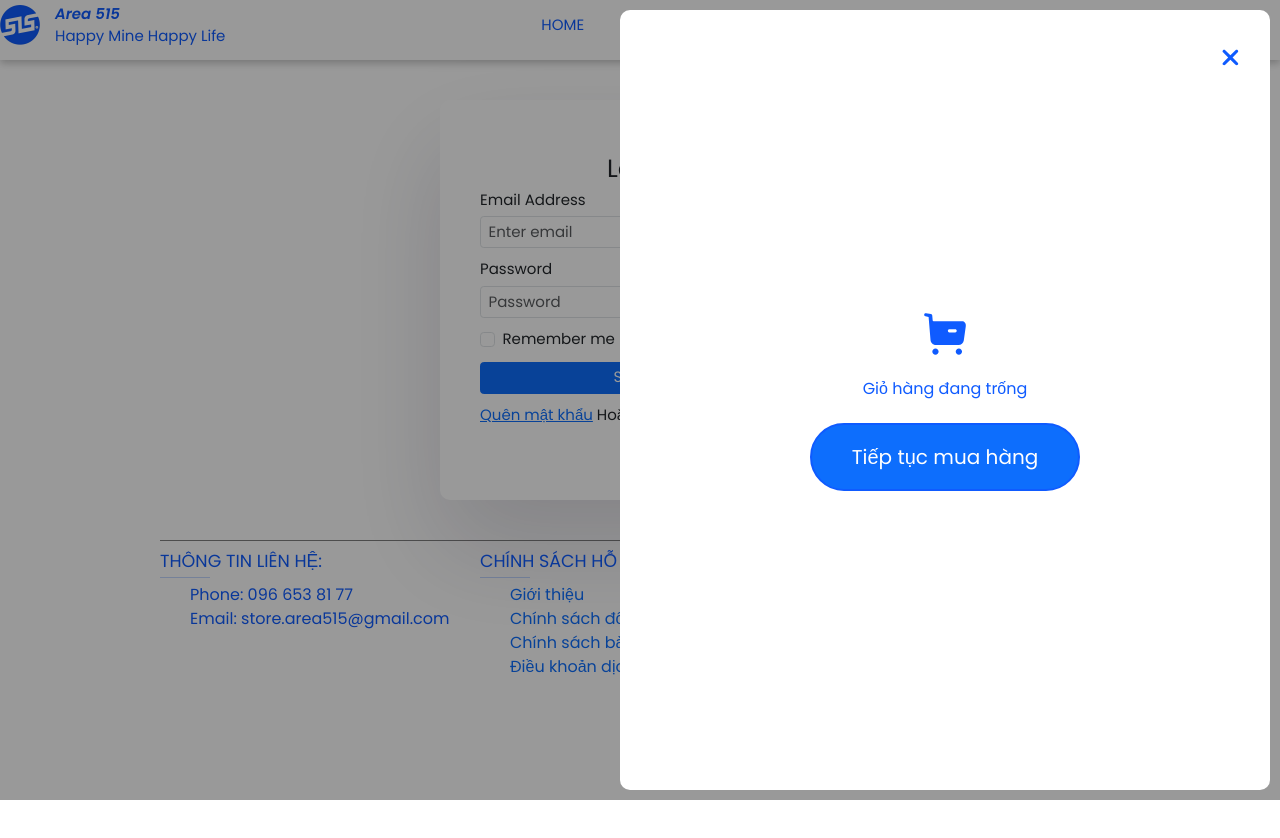
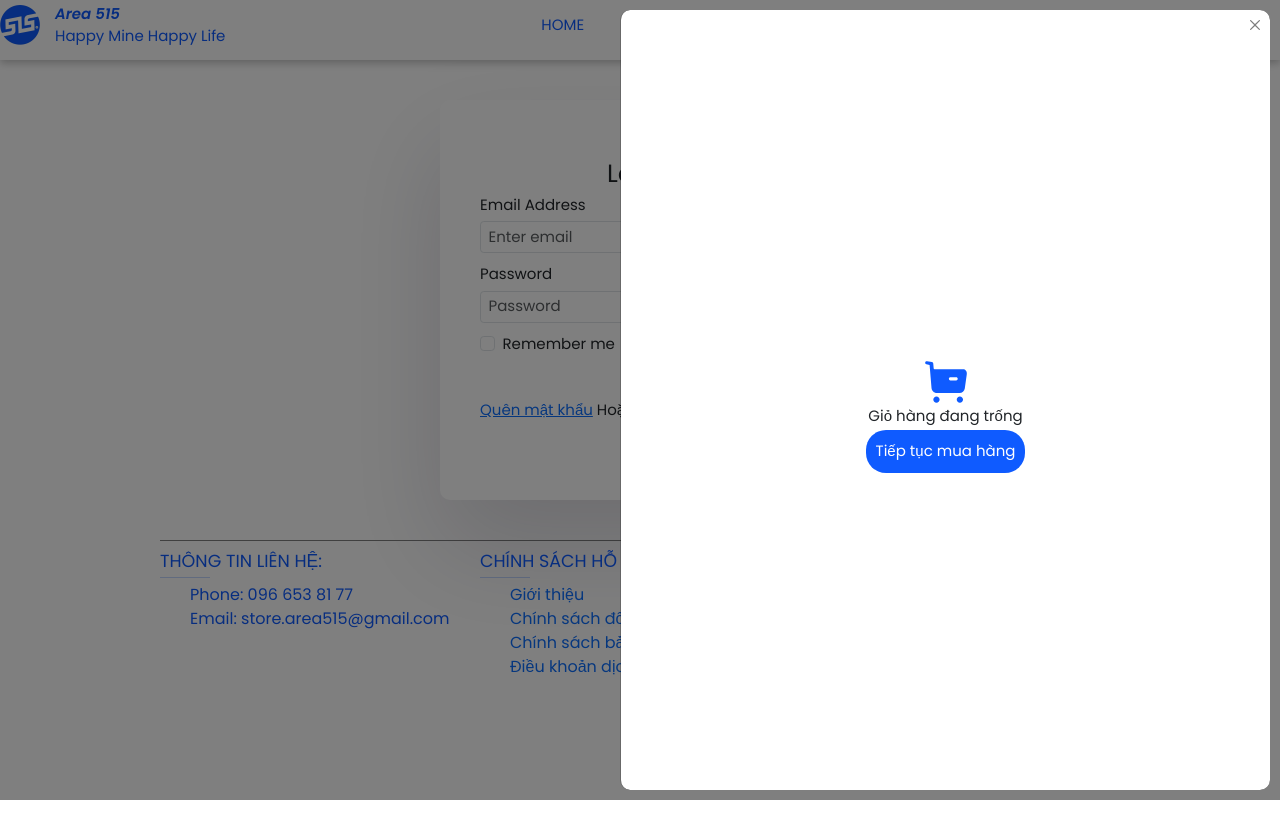
Before and after one commit to ttnhan2121/react, a React (Create React App) app: page /login in a window 1280 px wide. Both pictures are taken after a click on the button 1255 px from the left and 25 px from the top of the page. Built offline with nearby package versions, Linux system fonts and the light colour scheme.

Commit message:
cart-react and modal quickview

```diff
--- a/package.json
+++ b/package.json
@@ -12,6 +12,7 @@
     "@testing-library/react": "^13.4.0",
     "@testing-library/user-event": "^13.5.0",
     "bootstrap": "^5.3.2",
+    "express": "^4.18.2",
     "react": "^18.2.0",
     "react-bootstrap": "^2.8.0",
     "react-dom": "^18.2.0",
--- a/src/App.css
+++ b/src/App.css
@@ -44,3 +44,6 @@ a{
 li{
     list-style: none;
 }
+.modal-backdrop{
+    cursor: url('assets/img/CloseSquare.svg'),auto;
+}
--- a/src/App.js
+++ b/src/App.js
@@ -1,27 +1,19 @@
 import './App.css';
-import { useState } from 'react';
+
 import Header from "./Component/DefaultLayout/Header/Header.jsx";
 import Footer from "./Component/DefaultLayout/Footer/Footer.jsx";
 import Container from "./Component/Container/Container.jsx";
-import Cart from './Component/DefaultLayout/Header/Cart/Cart';
+
 import 'bootstrap/dist/css/bootstrap.min.css';
 
 
 function App() {
-  const [showModal,setShowModal] = useState(false);
-    const openModal = () => {
-        setShowModal(true);
-    }
-    const closeModal = () => {
-        setShowModal(false);
-    }
+
   return (
     <div className="App">
-      <Header openModal={openModal}></Header>
+      <Header></Header>
       <Container></Container>
       <Footer></Footer>
-      {showModal && <Cart show={showModal} onClose={closeModal}></Cart>}
-      {/* <Cart show={showModal} onClose={closeModal}></Cart> */}
     </div>
   );
 }
--- a/src/Component/Container/Pages/MainPage/Content/Card/Card.jsx
+++ b/src/Component/Container/Pages/MainPage/Content/Card/Card.jsx
@@ -1,10 +1,19 @@
 import "./_Card.scss";
 import "bootstrap/dist/css/bootstrap.css";
-import img1 from '../../../../../../assets/img/vn-11134207-7qukw-lk5h8qk0q32aa7.jpg'
+import img1 from '../../../../../../assets/img/vn-11134207-7qukw-lk5h8qk0oohudc.jpg'
+import { useState } from 'react';
+import Modal from 'react-bootstrap/Modal';
+
+
 function Card() {
+  const [show, setShow] = useState(false);
+
+  const handleClose = () => setShow(false);
+  const handleShow = () => setShow(true);
   return (
     <div className="card card-prop">
       <img className="card-img-top img-product" src={img1} alt="Cardimagecap" />
+      <button className="btn-quickview" onClick={handleShow}>Xem nhanh</button>
       <div className="card-body">
         <h5 className="card-title">Card title</h5>
         <p className="card-text">
@@ -16,6 +25,13 @@ function Card() {
             <span className="price-right">200.000 vnd</span>
         </p>
       </div>
+      <Modal centered='true' size='lg' show={show} onHide={handleClose}>
+        <Modal.Header closeButton>
+          <Modal.Title>Modal heading</Modal.Title>
+        </Modal.Header>
+        <Modal.Body>
+        </Modal.Body>
+      </Modal>
     </div>
   );
 }
--- a/src/Component/DefaultLayout/Header/Cart/Cart.jsx
+++ /dev/null
@@ -1,30 +0,0 @@
-import './_Cart.scss'
-import { FontAwesomeIcon } from '@fortawesome/react-fontawesome'
-import { faXmark } from '@fortawesome/free-solid-svg-icons'
-import { Link } from 'react-router-dom';
-function Cart({show, onClose}) {
-    const modalState = {
-        visibility: show ? 'visible' : 'hidden',
-    }
-    const handleModalClick = (event) => {
-        if (event.target.classList.contains('cart') && !event.target.closest('.modal-container')) {
-          onClose();
-        }
-      };
-    return (
-        <div className='cart' style={modalState} onClick={handleModalClick}>
-            <div className='modal-container' >
-                <div className='modal-close' onClick={onClose}><FontAwesomeIcon icon={faXmark} style={{color: "#0f5bff", textAlign: 'left'}} /></div>
-                <div className='body'>
-                    <svg width="50" height="50" viewBox="0 0 24 24" fill="#none" xmlns="http://www.w3.org/2000/svg">
-                    <path fillRule="evenodd" clipRule="evenodd" d="M14.1213 11.2332H16.8891C17.3088 11.2332 17.6386 10.8863 17.6386 10.4679C17.6386 10.0392 17.3088 9.70248 16.8891 9.70248H14.1213C13.7016 9.70248 13.3719 10.0392 13.3719 10.4679C13.3719 10.8863 13.7016 11.2332 14.1213 11.2332ZM20.1766 5.92762C20.7861 5.92762 21.1858 6.14192 21.5855 6.61136C21.9852 7.08079 22.0551 7.75433 21.9652 8.36561L21.0159 15.0602C20.8361 16.347 19.7569 17.2951 18.4879 17.2951H7.58639C6.25742 17.2951 5.15828 16.2552 5.04837 14.9081L4.12908 3.78353L2.62026 3.51819C2.22057 3.44676 1.94079 3.04876 2.01073 2.64056C2.08068 2.22317 2.47038 1.94661 2.88006 2.00886L5.2632 2.37522C5.60293 2.43747 5.85274 2.7222 5.88272 3.06917L6.07257 5.35511C6.10254 5.68269 6.36234 5.92762 6.68209 5.92762H20.1766ZM7.42631 18.908C6.58697 18.908 5.9075 19.6019 5.9075 20.4592C5.9075 21.3062 6.58697 22.0001 7.42631 22.0001C8.25567 22.0001 8.93514 21.3062 8.93514 20.4592C8.93514 19.6019 8.25567 18.908 7.42631 18.908ZM18.6676 18.908C17.8282 18.908 17.1487 19.6019 17.1487 20.4592C17.1487 21.3062 17.8282 22.0001 18.6676 22.0001C19.4969 22.0001 20.1764 21.3062 20.1764 20.4592C20.1764 19.6019 19.4969 18.908 18.6676 18.908Z" fill="#0F5BFF"/>
-                    </svg>
-                </div>
-                <h5 className='text-cart'>Giỏ hàng đang trống</h5>
-                <Link class="btn btn-primary" to={'/'} role="button" onClick={onClose}>Tiếp tục mua hàng</Link>
-            </div>
-        </div>
-    );
-}
-
-export default Cart;
--- a/src/Component/DefaultLayout/Header/Cart/_Cart.scss
+++ /dev/null
@@ -1,67 +0,0 @@
-.cart{
-    z-index: 999;
-    display: flex;
-    justify-content: flex-end;
-    width: 100vw;
-    height: 100vh;
-    position: fixed;
-    top: 0;
-    right: 0;
-    bottom: 0;
-    background: rgba(0,0,0,0.4);
-    cursor: url('../../../../assets/img/CloseSquare.svg'),auto;
-    .modal-container{
-        position: relative;
-        display: flex;
-        justify-content: center;
-        align-items: center;
-        flex-direction: column;
-        padding:30px;
-        margin: 10px;
-        border-radius: 10px;
-        background-color: white;
-        width: 650px;
-        top: 0;
-        right: 0;
-        animation: myAnim 0.3s ease-in-out 0s 1 normal forwards;
-        cursor: default !important;
-        .modal-close{
-            position: absolute;
-            top: 30px;
-            right: 30px;
-            font-size: 2.5rem;
-            &:hover{
-                cursor: pointer;
-            }
-        }
-        .text-cart{
-            margin-top: 2rem;
-            color: var(--color_main);
-            font-size: 1.6rem;
-        }
-        .btn{
-            padding: 1.72rem 4rem;
-            margin-top: 2rem;
-            border: 2px solid var(--color_main);
-            text-align: center;
-            font-size: 2rem;
-            border-radius: 40px;
-            &:hover{
-                background-color: white;
-                color: var(--color_main);
-                border: 2px solid var(--color_main);
-            }
-        }
-    }
-}
-@keyframes myAnim {
-	0% {
-		transform: scaleX(0);
-		transform-origin: 100% 100%;
-	}
-
-	100% {
-		transform: scaleX(1);
-		transform-origin: 100% 100%;
-	}
-}
--- a/src/Component/DefaultLayout/Header/Header.jsx
+++ b/src/Component/DefaultLayout/Header/Header.jsx
@@ -3,9 +3,13 @@ import "./_Header.scss"
 import React from 'react'
 import Logo515 from '../../../assets/img/icon515.png'
 import SubNav from "./SubNav/SubNav";
-
-function Header({openModal}) {
-
+import { useState } from 'react';
+import Button from 'react-bootstrap/Button';
+import Offcanvas from 'react-bootstrap/Offcanvas';
+function Header() {
+    const [show, setShow] = useState(false);
+    const handleClose = () => setShow(false);
+    const handleShow = () => setShow(true);
     return (
         <header className="header">
             <div className="grid">
@@ -49,11 +53,25 @@ function Header({openModal}) {
                                 <path fillRule="evenodd" clipRule="evenodd" d="M17.294 7.29117C17.294 10.2282 14.9391 12.5832 12 12.5832C9.0619 12.5832 6.70601 10.2282 6.70601 7.29117C6.70601 4.35415 9.0619 2.00012 12 2.00012C14.9391 2.00012 17.294 4.35415 17.294 7.29117ZM12 22.0001C7.66237 22.0001 4 21.2951 4 18.5751C4 15.8541 7.68538 15.1741 12 15.1741C16.3386 15.1741 20 15.8791 20 18.5991C20 21.3201 16.3146 22.0001 12 22.0001Z" fill="#0F5BFF"/>
                             </svg>
                         </Link>
-                        <button className='btn-cart' onClick={openModal}>
+                        <Button variant="primary" onClick={handleShow}>
                             <svg width="27" height="27" viewBox="0 0 24 24" fill="none" xmlns="http://www.w3.org/2000/svg">
                             <path fillRule="evenodd" clipRule="evenodd" d="M14.1213 11.2332H16.8891C17.3088 11.2332 17.6386 10.8863 17.6386 10.4679C17.6386 10.0392 17.3088 9.70248 16.8891 9.70248H14.1213C13.7016 9.70248 13.3719 10.0392 13.3719 10.4679C13.3719 10.8863 13.7016 11.2332 14.1213 11.2332ZM20.1766 5.92762C20.7861 5.92762 21.1858 6.14192 21.5855 6.61136C21.9852 7.08079 22.0551 7.75433 21.9652 8.36561L21.0159 15.0602C20.8361 16.347 19.7569 17.2951 18.4879 17.2951H7.58639C6.25742 17.2951 5.15828 16.2552 5.04837 14.9081L4.12908 3.78353L2.62026 3.51819C2.22057 3.44676 1.94079 3.04876 2.01073 2.64056C2.08068 2.22317 2.47038 1.94661 2.88006 2.00886L5.2632 2.37522C5.60293 2.43747 5.85274 2.7222 5.88272 3.06917L6.07257 5.35511C6.10254 5.68269 6.36234 5.92762 6.68209 5.92762H20.1766ZM7.42631 18.908C6.58697 18.908 5.9075 19.6019 5.9075 20.4592C5.9075 21.3062 6.58697 22.0001 7.42631 22.0001C8.25567 22.0001 8.93514 21.3062 8.93514 20.4592C8.93514 19.6019 8.25567 18.908 7.42631 18.908ZM18.6676 18.908C17.8282 18.908 17.1487 19.6019 17.1487 20.4592C17.1487 21.3062 17.8282 22.0001 18.6676 22.0001C19.4969 22.0001 20.1764 21.3062 20.1764 20.4592C20.1764 19.6019 19.4969 18.908 18.6676 18.908Z" fill="#0F5BFF"/>
                             </svg>
-                        </button>
+                        </Button>
+                        <Offcanvas className='offcanvass' show={show} onHide={handleClose} placement='end'>
+                            <Offcanvas.Header closeButton>
+                                <Offcanvas.Title></Offcanvas.Title>
+                            </Offcanvas.Header>
+                            <Offcanvas.Body>
+                                <div className='body'>
+                                    <svg width="50" height="50" viewBox="0 0 24 24" fill="#none" xmlns="http://www.w3.org/2000/svg">
+                                    <path fillRule="evenodd" clipRule="evenodd" d="M14.1213 11.2332H16.8891C17.3088 11.2332 17.6386 10.8863 17.6386 10.4679C17.6386 10.0392 17.3088 9.70248 16.8891 9.70248H14.1213C13.7016 9.70248 13.3719 10.0392 13.3719 10.4679C13.3719 10.8863 13.7016 11.2332 14.1213 11.2332ZM20.1766 5.92762C20.7861 5.92762 21.1858 6.14192 21.5855 6.61136C21.9852 7.08079 22.0551 7.75433 21.9652 8.36561L21.0159 15.0602C20.8361 16.347 19.7569 17.2951 18.4879 17.2951H7.58639C6.25742 17.2951 5.15828 16.2552 5.04837 14.9081L4.12908 3.78353L2.62026 3.51819C2.22057 3.44676 1.94079 3.04876 2.01073 2.64056C2.08068 2.22317 2.47038 1.94661 2.88006 2.00886L5.2632 2.37522C5.60293 2.43747 5.85274 2.7222 5.88272 3.06917L6.07257 5.35511C6.10254 5.68269 6.36234 5.92762 6.68209 5.92762H20.1766ZM7.42631 18.908C6.58697 18.908 5.9075 19.6019 5.9075 20.4592C5.9075 21.3062 6.58697 22.0001 7.42631 22.0001C8.25567 22.0001 8.93514 21.3062 8.93514 20.4592C8.93514 19.6019 8.25567 18.908 7.42631 18.908ZM18.6676 18.908C17.8282 18.908 17.1487 19.6019 17.1487 20.4592C17.1487 21.3062 17.8282 22.0001 18.6676 22.0001C19.4969 22.0001 20.1764 21.3062 20.1764 20.4592C20.1764 19.6019 19.4969 18.908 18.6676 18.908Z" fill="#0F5BFF"/>
+                                    </svg>
+                                </div>
+                                <h5 className='text-cart'>Giỏ hàng đang trống</h5>
+                                <Link className='btn-body' to={'/'} role='button' onClick={handleClose} variant="secondary">Tiếp tục mua hàng</Link>
+                            </Offcanvas.Body>
+                        </Offcanvas>
                     </ul>
                 </nav>
             </div>
--- a/src/Component/DefaultLayout/Header/_Header.scss
+++ b/src/Component/DefaultLayout/Header/_Header.scss
@@ -75,3 +75,39 @@ img{
     font-weight: 600;
     font-style: italic;
 }
+
+.btn-primary{
+    background-color: transparent !important;
+    border: none !important;
+    padding: 0 !important;
+}
+.offcanvas{
+    margin: 10px !important;
+    border-radius: 10px !important;
+    width: 650px !important;
+}
+.offcanvas-body{
+    display: flex;
+    justify-content: center;
+    flex-direction: column;
+    align-items: center;
+    .text-cart{
+        font-size: 1.5rem;
+    }
+    .btn-body{
+        padding: 10px !important;
+        background-color: var(--color_main);
+        border-radius: 20px !important;
+        color: white;
+        font-size: 1.5rem;
+        &:hover{
+            background-color: white;
+            padding: 8px !important;
+            border: 2px solid var(--color_main);
+            color: var(--color_main);
+        }
+    }
+}
+.offcanvas-backdrop{
+    cursor: url('../../../assets/img/CloseSquare.svg'),auto;
+}
```
Also changed, not shown: src/Component/Container/Pages/MainPage/Content/Card/_Card.scss (+26 -0 lines), src/Component/DefaultLayout/QuickViewProduct/QuickViewProduct.jsx (added), src/Component/DefaultLayout/QuickViewProduct/_QuickViewProduct.scss (added), src/assets/img/vn-11134207-7qukw-lk5h8qk0oohudc.jpg (added), 1 other file (tests, documents, lock files or other folders).
